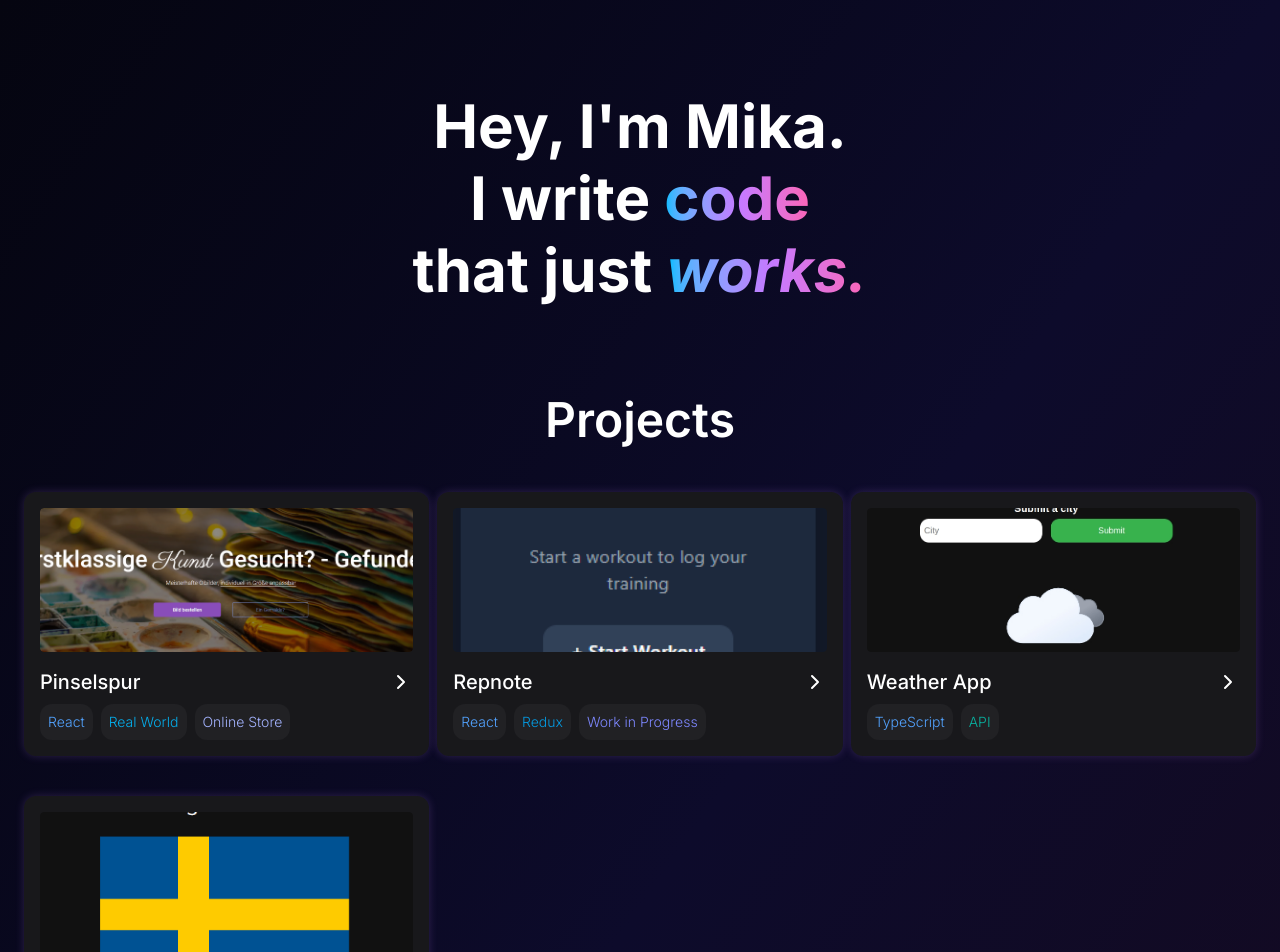
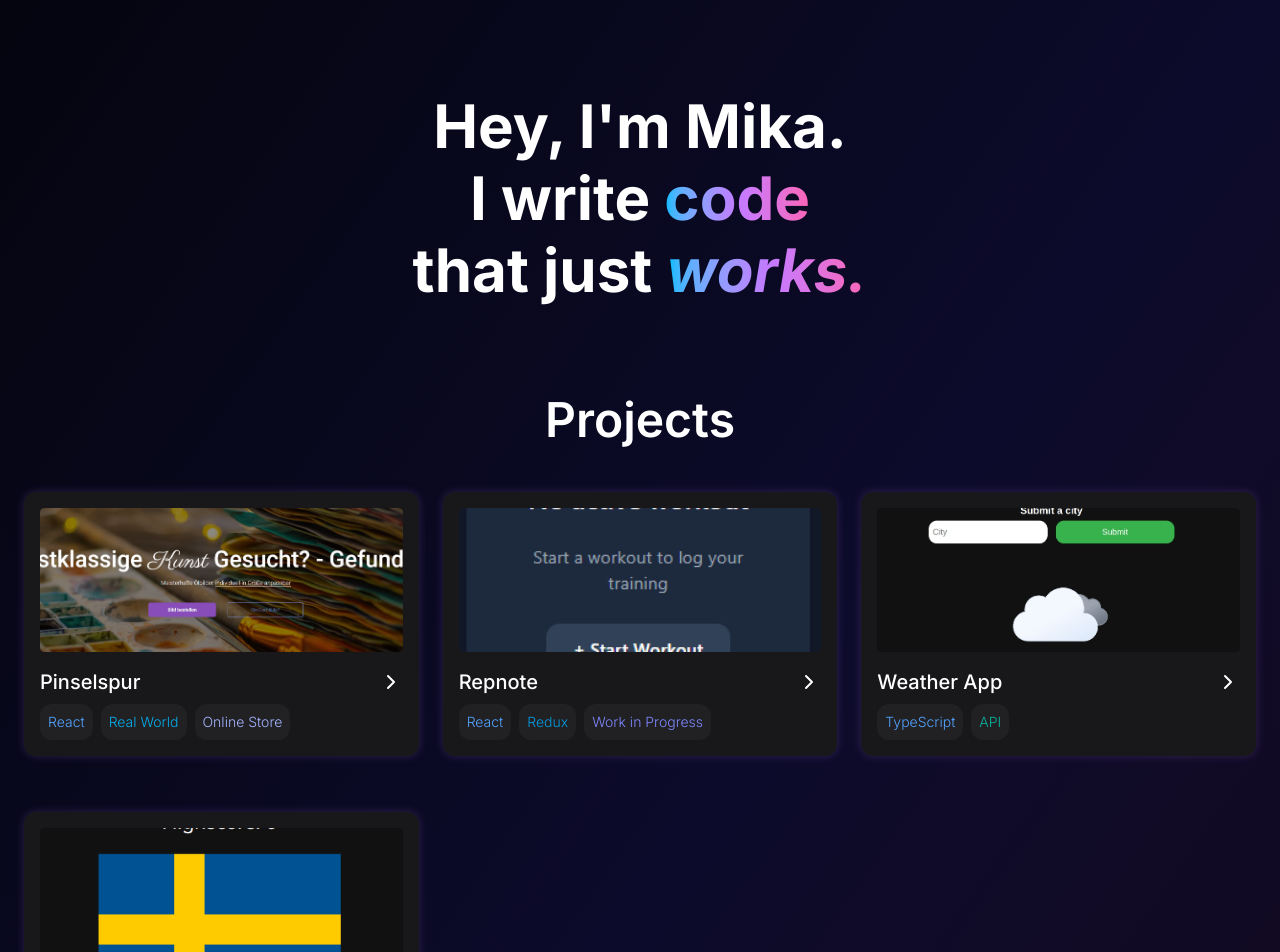
Before and after one commit to funcnroll/funcnroll.dev, a React (Vite) app: page / in a window 1280 px wide. Shown: the top 952 px of the page. Built offline with nearby package versions, Linux system fonts and the light colour scheme.

Commit message:
Fix viewport issues

```diff
--- a/src/components/Projects.jsx
+++ b/src/components/Projects.jsx
@@ -6,7 +6,7 @@ function Project() {
   return (
     <Section>
       <Header>Projects</Header>
-      <div className="grid grid-cols-3 gap-2 sm:flex-row">
+      <div className="grid grid-cols-1 gap-2 sm:grid-cols-2 sm:gap-6 lg:grid-cols-3 ">
         <ProjectCard
           img="/pinselspur.png"
           title="Pinselspur"
```
